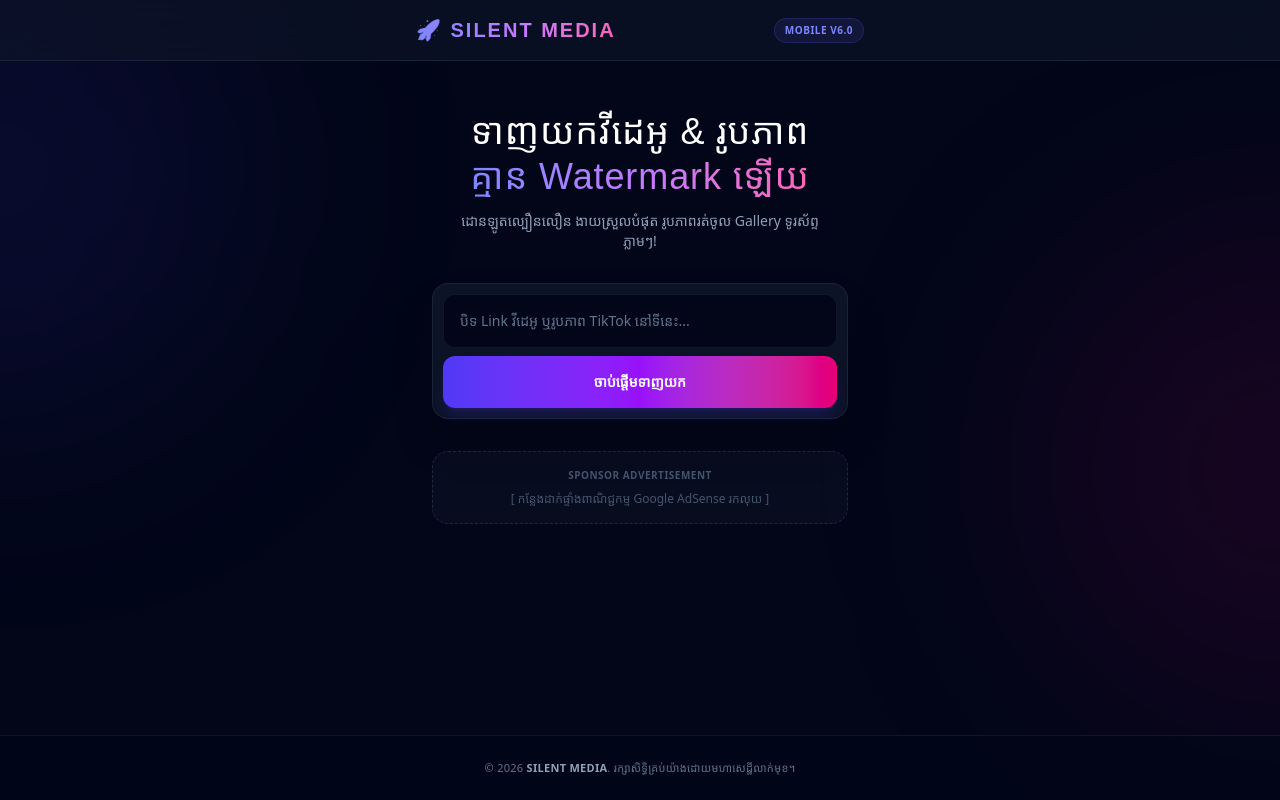
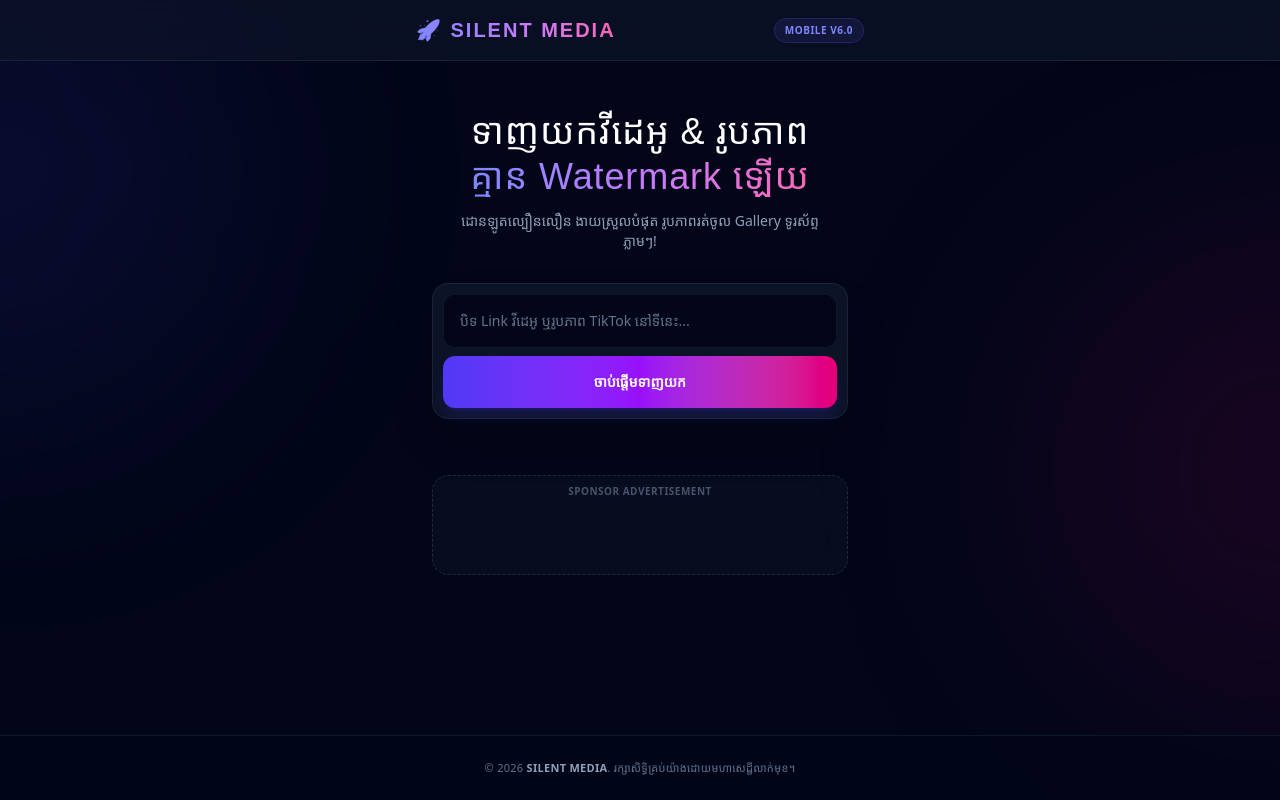
Before and after one commit to MileMoralez/TikTok_downloader, a Next.js app: page / in a window 1280 px wide. Built offline with nearby package versions, Linux system fonts and the light colour scheme; a web font is replaced by a local one.

Commit message:
feat: integrated official google adsense code

```diff
--- a/app/layout.tsx
+++ b/app/layout.tsx
@@ -1,4 +1,5 @@
 import { Dangrek, Kantumruy_Pro } from 'next/font/google';
+import Script from 'next/script'; // 💡 ទី១៖ ថែមជួរនេះនៅខាងលើគេ
 import './globals.css';
 
 // 💡 បង្កើត Variable សម្រាប់ Font នីមួយៗ
@@ -31,8 +32,16 @@ export default function RootLayout({
   children: React.ReactNode;
 }) {
   return (
-    // 💡 ញាត់អា Variable Font ទាំងពីរចូលទៅក្នុង <body> tag
     <html lang="km">
+      <head>
+        {/* 💰 ទី២៖ កូដតភ្ជាប់ AdSense ផ្លូវការរបស់មេ */}
+        <Script
+          async
+          src="https://pagead2.googlesyndication.com/pagead/js/adsbygoogle.js?client=ca-pub-9969263791405305"
+          crossOrigin="anonymous"
+          strategy="afterInteractive"
+        />
+      </head>
       <body className={`${dangrek.variable} ${kantumruy.variable} font-sans`}>
         {children}
       </body>
--- a/app/page.tsx
+++ b/app/page.tsx
@@ -295,9 +295,23 @@ const handleDownload = async (e: React.FormEvent) => {
         )}
 
         {/* Ads Placeholder */}
-        <div className="w-full p-4 bg-slate-900/40 rounded-2xl border border-dashed border-slate-800 text-center space-y-2">
-          <div className="text-[10px] font-bold text-slate-600 tracking-wider uppercase">Sponsor Advertisement</div>
-          <div className="text-xs text-slate-600 font-medium">[ កន្លែងដាក់ផ្ទាំងពាណិជ្ជកម្ម Google AdSense រកលុយ ]</div>
+       {/* 💰 ផ្ទាំងពាណិជ្ជកម្ម Google AdSense ផ្លូវការ */}
+        <div className="w-full p-2 bg-slate-900/40 rounded-2xl border border-dashed border-slate-800 text-center relative overflow-hidden min-h-[100px] flex items-center justify-center mt-6">
+          <div className="absolute top-2 left-0 right-0 text-[10px] font-bold text-slate-600 tracking-wider uppercase z-0">Sponsor Advertisement</div>
+
+          <div className="relative z-10 w-full mt-4">
+            <ins className="adsbygoogle"
+                 style={{ display: 'block' }}
+                 data-ad-client="ca-pub-9969263791405305"
+                 data-ad-slot="auto"
+                 data-ad-format="auto"
+                 data-full-width-responsive="true"></ins>
+            <script
+               dangerouslySetInnerHTML={{
+                 __html: `(adsbygoogle = window.adsbygoogle || []).push({});`,
+               }}
+            />
+          </div>
         </div>
 
       </main>
```
